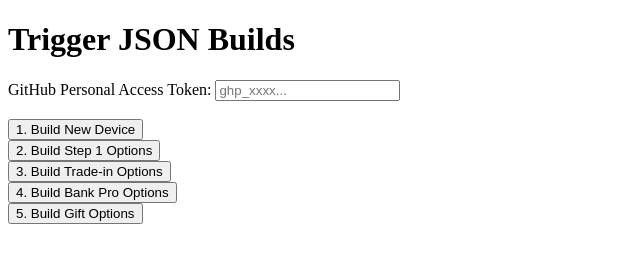
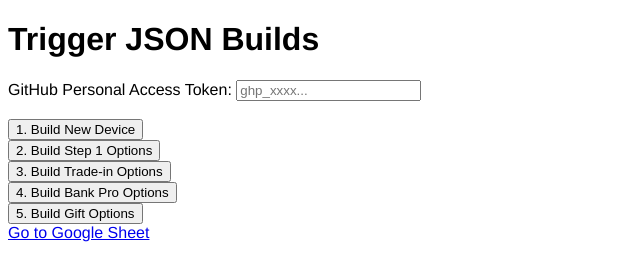
Before and after one commit to CheilUXUI/estore-data, a website: page index.html in a window 1280 px wide. Shown: the whole page, without its empty margins (0-640 px from the left). Drawn offline with Linux system fonts and the light colour scheme.

Commit message:
Update index.html

```diff
--- a/index.html
+++ b/index.html
@@ -3,6 +3,9 @@
 <head>
     <meta charset="UTF-8">
     <title>Repo Builder</title>
+    <style>
+        body { font-family: Helvetica, san-serifs; }
+    </style>
 </head>
 <body>
 
@@ -11,11 +14,15 @@
     <label for="token">GitHub Personal Access Token:</label>
     <input type="password" id="token" placeholder="ghp_xxxx..." /><br><br>
 
-    <div><button onclick="triggerBuild('build_recommendations.js')">1. Build New Device</button></div>
-    <div><button onclick="triggerBuild('build_step1models.js')">2. Build Step 1 Options</button></div>
-    <div><button onclick="triggerBuild('build_devices.js')">3. Build Trade-in Options</button></div>
-    <div><button onclick="triggerBuild('build_bankpromo.js')">4. Build Bank Pro Options</button></div>
-    <div><button onclick="triggerBuild('build_gifts.js')">5. Build Gift Options</button></div>
+    <div class="display: flex; flex-direction: column; gap: 12px">
+        <div><button onclick="triggerBuild('build_recommendations.js')">1. Build New Device</button></div>
+        <div><button onclick="triggerBuild('build_step1models.js')">2. Build Step 1 Options</button></div>
+        <div><button onclick="triggerBuild('build_devices.js')">3. Build Trade-in Options</button></div>
+        <div><button onclick="triggerBuild('build_bankpromo.js')">4. Build Bank Pro Options</button></div>
+        <div><button onclick="triggerBuild('build_gifts.js')">5. Build Gift Options</button></div>
+
+        <div><a href="https://drive.google.com/drive/folders/1eJu94b9BjlVMmegTjHMkdSAX34ejd60G?ths=true">Go to Google Sheet</a></div>
+    </div>
 
     <p id="status"></p>
 
```
